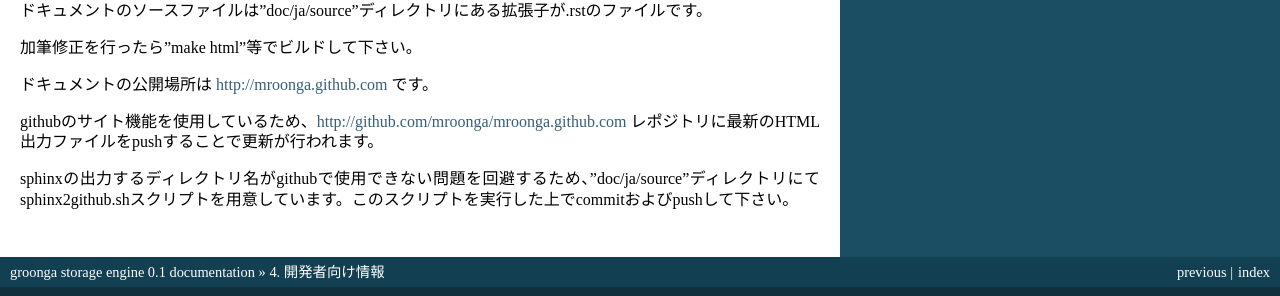
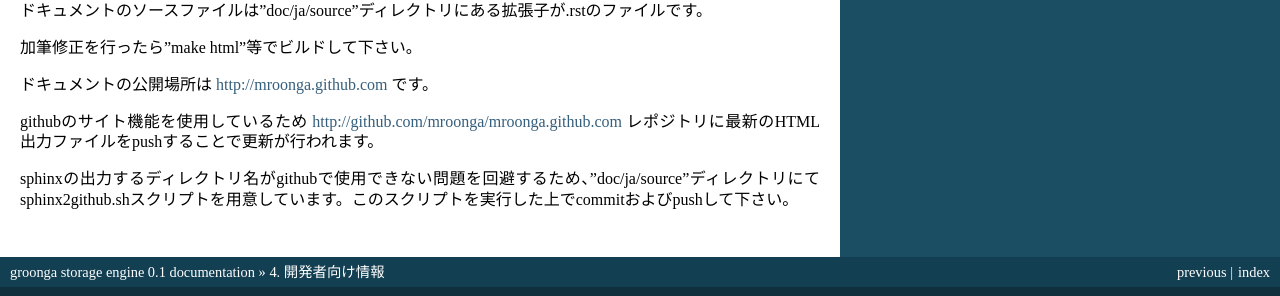
Before and after one commit to mroonga/mroonga, a Sphinx documentation site: the page built from doc/ja/source/developer.rst, in a window 1280 px wide and 900 px high, scrolled down 2471 px. Shown: the part 580-876 px from the top of the window. Built offline with Sphinx 7.4.7, drawn with Linux system fonts in a browser that asks for light colours.

```diff
--- a/doc/ja/source/developer.rst
+++ b/doc/ja/source/developer.rst
@@ -142,6 +142,6 @@ groongaストレージエンジンではドキュメント作成にsphinxを使
 
 ドキュメントの公開場所は http://mroonga.github.com です。
 
-githubのサイト機能を使用しているため、http://github.com/mroonga/mroonga.github.com レポジトリに最新のHTML出力ファイルをpushすることで更新が行われます。
+githubのサイト機能を使用しているため http://github.com/mroonga/mroonga.github.com レポジトリに最新のHTML出力ファイルをpushすることで更新が行われます。
 
 sphinxの出力するディレクトリ名がgithubで使用できない問題を回避するため、"doc/ja/source"ディレクトリにてsphinx2github.shスクリプトを用意しています。このスクリプトを実行した上でcommitおよびpushして下さい。
```
